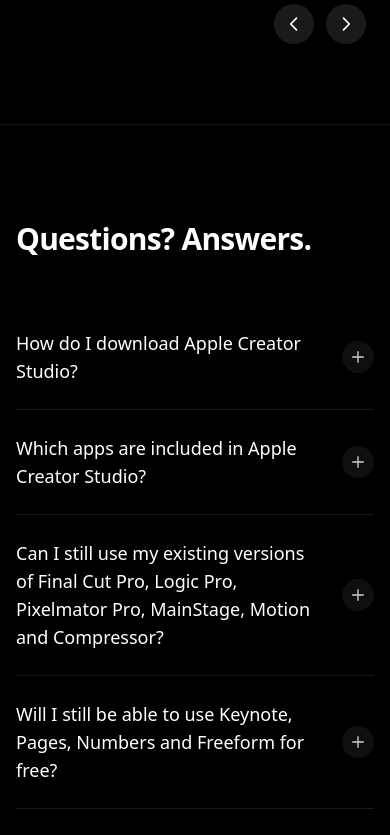
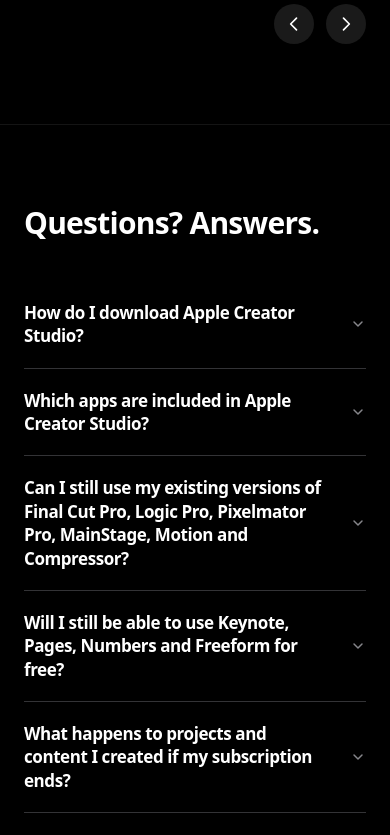
Before and after one commit to FlumenCopia/floxa_landingpage, a Next.js app in the folder frontend/: page / in a window 390 px wide. Shown: the part 9840-10675 px from the top of the page. Built offline with nearby package versions, Linux system fonts and the light colour scheme.

Commit message:
feat: add FaqSection component with interactive accordion items

```diff
--- a/frontend/components/faq/FaqSection.tsx
+++ b/frontend/components/faq/FaqSection.tsx
@@ -45,41 +45,49 @@ export default function FaqSection() {
   };
 
   return (
-    <section id="faq" className="py-24 bg-black text-white border-t border-white/[0.08]">
-      <div className="max-w-[800px] mx-auto px-4">
-        <h2 className="text-3xl sm:text-5xl font-semibold tracking-tight text-white mb-12">
+    <section id="faq" className="py-20 sm:py-28 bg-black text-white border-t border-white/[0.08]">
+      <div className="max-w-[840px] mx-auto px-6 sm:px-8">
+        <h2 className="text-3xl sm:text-4xl md:text-[44px] font-bold tracking-tight text-white mb-10 sm:mb-14">
           Questions? Answers.
         </h2>
 
-        <div className="divide-y divide-white/10">
+        <div className="w-full">
           {faqData.map((item, idx) => {
             const isOpen = openIndex === idx;
             return (
-              <div key={idx} className="py-6 transition-colors">
+              <div key={idx} className="border-b border-[#333336]">
                 <button
                   onClick={() => toggle(idx)}
-                  className="w-full flex items-center justify-between text-left group"
+                  className="w-full py-5 sm:py-6 flex items-center justify-between text-left group cursor-pointer focus:outline-none"
                   aria-expanded={isOpen}
                 >
-                  <span className="text-lg sm:text-xl font-medium text-white group-hover:text-neutral-300 transition-colors pr-6">
+                  <span className="text-[17px] sm:text-[19px] font-semibold text-white tracking-tight pr-6 sm:pr-8 leading-snug group-hover:text-neutral-200 transition-colors">
                     {item.q}
                   </span>
-                  <span
-                    className={`shrink-0 w-8 h-8 rounded-full bg-white/[0.06] flex items-center justify-center text-white/80 transition-transform duration-300 ${
-                      isOpen ? "rotate-45 bg-white/20 text-white" : ""
+                  <svg
+                    className={`w-4 h-4 sm:w-[18px] sm:h-[18px] text-[#86868b] shrink-0 transition-transform duration-300 ease-out group-hover:text-white ${
+                      isOpen ? "rotate-180 text-white" : ""
                     }`}
+                    viewBox="0 0 24 24"
+                    fill="none"
+                    stroke="currentColor"
+                    strokeWidth="2.2"
+                    strokeLinecap="round"
+                    strokeLinejoin="round"
                   >
-                    <svg className="w-4 h-4 fill-none stroke-current" viewBox="0 0 24 24">
-                      <path strokeLinecap="round" strokeLinejoin="round" strokeWidth="2" d="M12 4v16m8-8H4" />
-                    </svg>
-                  </span>
+                    <polyline points="6 9 12 15 18 9" />
+                  </svg>
                 </button>
 
-                {isOpen && (
-                  <div className="mt-4 pr-10 text-sm sm:text-base text-[#86868b] leading-relaxed animate-fade-in">
-                    <p>{item.a}</p>
-                  </div>
-                )}
+                <div
+                  className={`overflow-hidden transition-all duration-300 ease-out ${
+                    isOpen ? "max-h-[500px] opacity-100 pb-6" : "max-h-0 opacity-0 pb-0"
+                  }`}
+                >
+                  <p className="text-[15px] sm:text-[16px] text-[#86868b] leading-relaxed pr-6 sm:pr-12">
+                    {item.a}
+                  </p>
+                </div>
               </div>
             );
           })}
```
